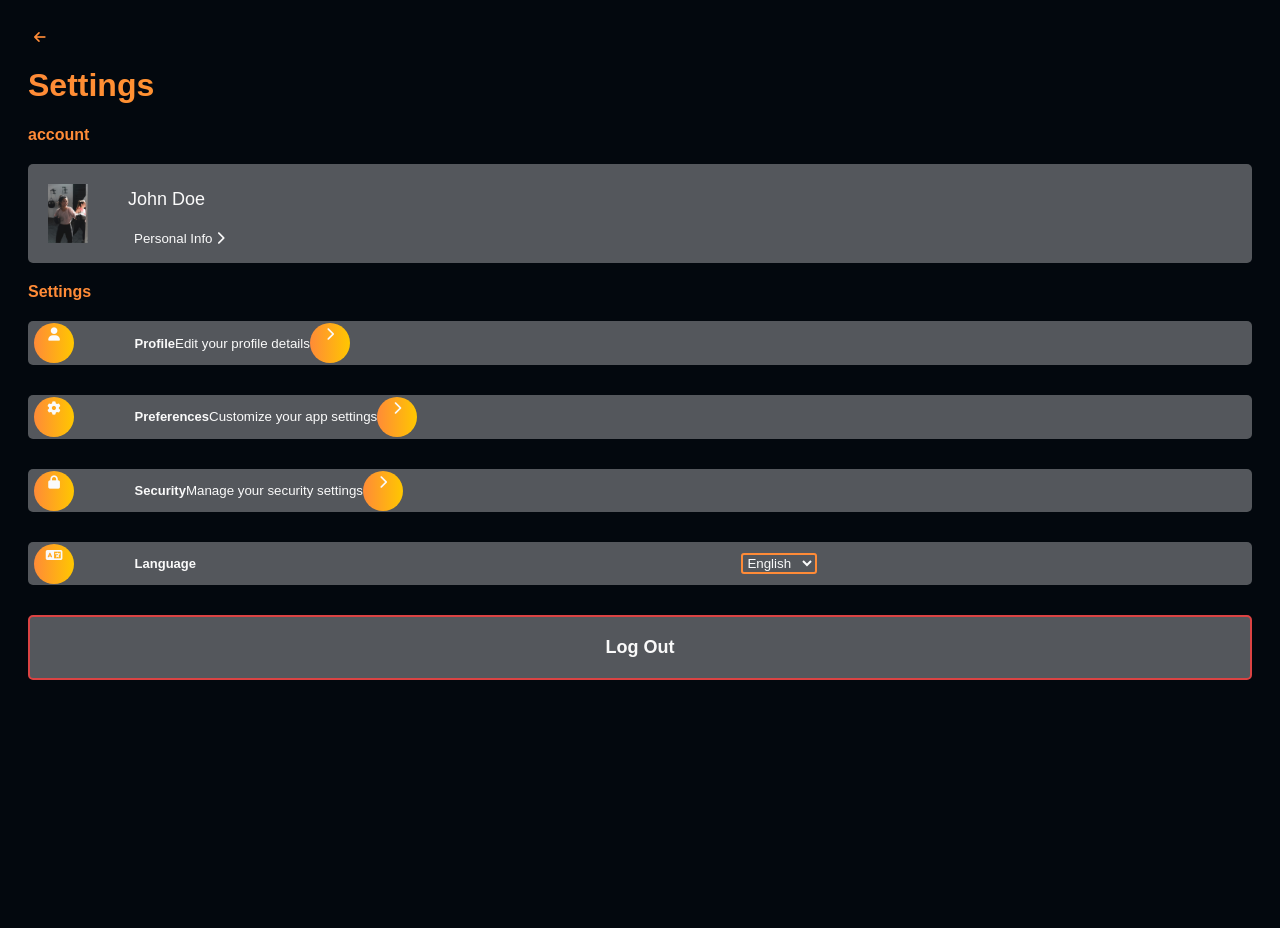
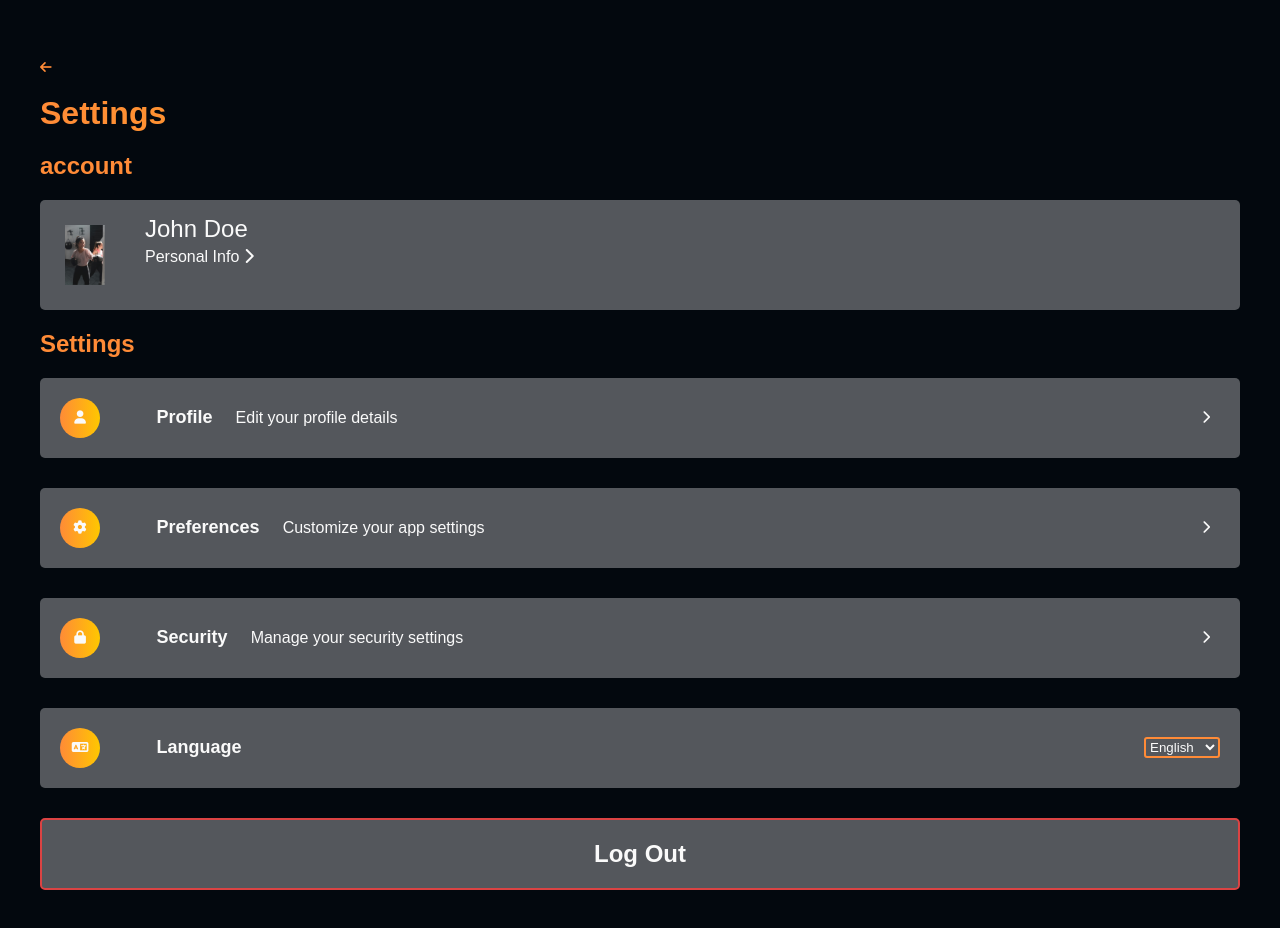
Before and after one commit to ECO241/proyecto-final-eco241-fitzone-proyecto-final, a website: page src/pages/settings/settings.html in a window 1280 px wide. Before the commit the page ends 800 px from the top, so only its background shows below. Drawn offline with Linux system fonts and the light colour scheme.

Commit message:
cambios css settings

```diff
--- a/src/pages/settings/settings.css
+++ b/src/pages/settings/settings.css
@@ -1,11 +1,20 @@
-body {
+* {
+    margin: 0;
+    padding: 0;
+    box-sizing: border-box;
+  }
+
+  body {
     font-family: "Poppins", sans-serif;
     background-color: #03080E;
     padding: 20px;
-}
+    margin: 20px;
+    overflow-x: hidden;
+  }
 
 p {
     color: #FAFAFA;
+    font-size: medium;
 }
 
 h1 {
@@ -14,19 +23,20 @@ h1 {
     color: transparent;
     -webkit-background-clip: text;
     background-clip: text;
+    font-size: xx-large;
 }
 
 h2 {
     text-align:left;
     color: #FAFAFA;
-    font-size: medium;
+    font-size: x-large;
     font-weight: bold;
 }
 
 h3 {
     text-align:left;
     color: #FAFAFA;
-    font-size: small;
+    font-size: large;
 }
 
 .back-button {
@@ -34,6 +44,8 @@ h3 {
     border: none;
     color: #FF8B37;
     cursor: pointer;
+    margin: 20px;
+    margin-left: 0;
 }
 
 .account-card {
@@ -42,6 +54,7 @@ h3 {
     display: flex;
     border: none;
     border-radius: 5px;
+    padding: 5px;
 }
 
 .account-card img {
@@ -58,13 +71,14 @@ h3 {
 
 .account-card h2 {
     font-weight: lighter;
-    font-size: large;
+    font-size: x-large ;
 }
 
 .account-card button {
     background: none;
     border: none;
     color: #FAFAFA;
+    font-size: medium;
 }
 
 .account-title {
@@ -86,6 +100,7 @@ h3 {
 
 .settings-list button {
     background: rgba(255, 255, 255, 0.322);
+    padding: 20px;
     border: none;
     border-radius: 5px;
     display: flex;
@@ -97,11 +112,14 @@ h3 {
 .settings-list i {
     color: #FAFAFA;
     background-image: linear-gradient(to right, #FF8B37, #FFC700);
-    height: 30px;
-    width: 30px;
+    height: 40px;
+    width: 40px;
     border-radius: 50%;
     padding: 5px;
     align-items: center;
+    display: flex;
+    justify-content: center;
+    margin-right: 10px;
 }
 
 .settings-list h3, p {
@@ -109,7 +127,12 @@ h3 {
 }
 
 .settings-list h3 {
-    margin-left: 5%;
+    margin-left: 4%;
+    font-size: large;
+}
+
+.settings-list p {
+    margin-left: 2%;
 }
 
 .settings-list select {
@@ -117,7 +140,47 @@ h3 {
     border: 2px solid #FF8B37;
     border-radius: 3px;
     color: #FAFAFA;
-    margin-left: 45%;
+    margin-left: auto;
+}
+
+select {
+    background-color: #03080E;
+    color: #FAFAFA;
+}
+
+select:focus {
+    outline: none;
+}
+
+select option {
+    background-color: #000;
+    color: #FF8B37;
+}
+
+select::-ms-expand {
+    display: none;
+}
+
+select::-webkit-scrollbar {
+    width: 12px;
+}
+
+select::-webkit-scrollbar-thumb {
+    background-color: #FF8B37;
+}
+
+select::selection {
+    background-color: #FF8B37;
+    color: #000;
+}
+
+.settings-list button i:last-child {
+    background: none;
+    padding: 0;
+    height: auto;
+    width: auto;
+    border-radius: 0;
+    margin-left: auto;
 }
 
 .logout-button {
@@ -128,6 +191,12 @@ h3 {
     padding: 20px;
     width: 100%;
     align-items: end;
-    font-size: large;
+    font-size: x-large;
     font-weight: bold;
+    cursor: pointer;
 }
+
+@media only screen and (max-width: 600px) {
+
+
+}
```
Also changed, not shown: src/pages/settings/settings.html (+0 -66 lines), src/pages/settings/settings.js (+15 -16 lines).
